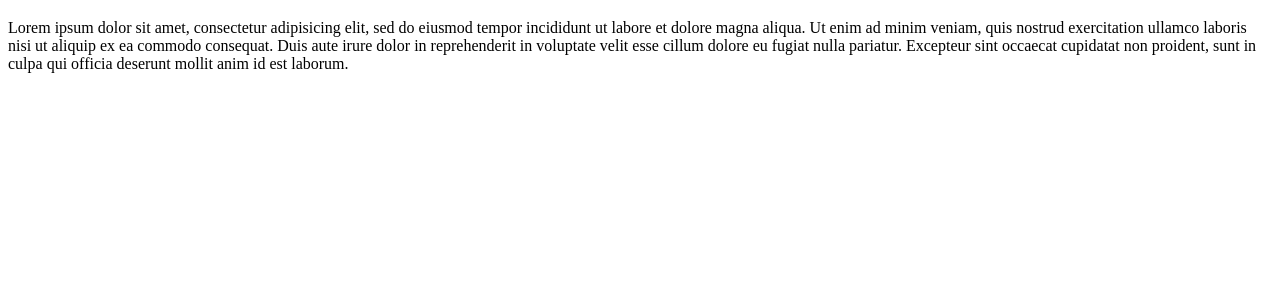
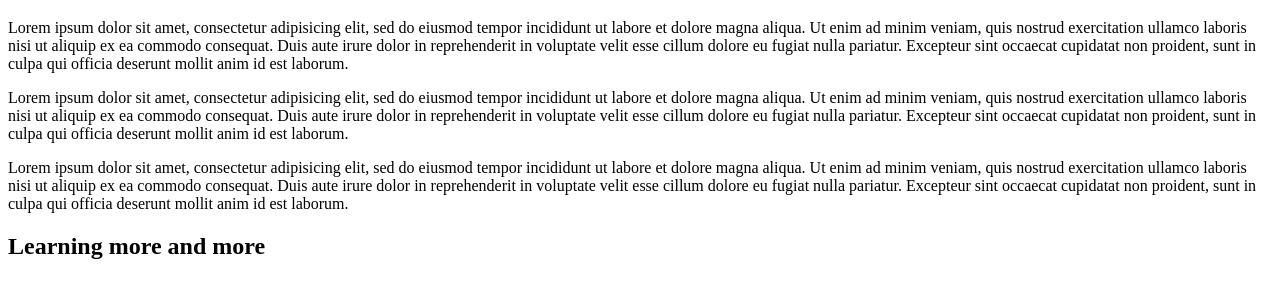
Before and after one commit to CapAllan/savvy-portfolio-a-caprola, a plain HTML site: page blog/index.html in a window 1280 px wide. Shown: the part 61-358 px from the top of the page. Drawn offline with Linux system fonts and the light colour scheme.

Commit message:
day 3 more update

```diff
--- a/blog/index.html
+++ b/blog/index.html
@@ -10,7 +10,8 @@
 <h1>We in this piece doin' code</h1>
 <p>Lorem ipsum dolor sit amet, consectetur adipisicing elit, sed do eiusmod tempor incididunt ut labore et dolore magna aliqua. Ut enim ad minim veniam, quis nostrud exercitation ullamco laboris nisi ut aliquip ex ea commodo consequat. Duis aute irure dolor in reprehenderit in voluptate velit esse cillum dolore eu fugiat nulla pariatur. Excepteur sint occaecat cupidatat non proident, sunt in culpa qui officia deserunt mollit anim id est laborum.
 </p>
-<p></p>
-<p></p>
+<p>Lorem ipsum dolor sit amet, consectetur adipisicing elit, sed do eiusmod tempor incididunt ut labore et dolore magna aliqua. Ut enim ad minim veniam, quis nostrud exercitation ullamco laboris nisi ut aliquip ex ea commodo consequat. Duis aute irure dolor in reprehenderit in voluptate velit esse cillum dolore eu fugiat nulla pariatur. Excepteur sint occaecat cupidatat non proident, sunt in culpa qui officia deserunt mollit anim id est laborum.</p>
+<p>Lorem ipsum dolor sit amet, consectetur adipisicing elit, sed do eiusmod tempor incididunt ut labore et dolore magna aliqua. Ut enim ad minim veniam, quis nostrud exercitation ullamco laboris nisi ut aliquip ex ea commodo consequat. Duis aute irure dolor in reprehenderit in voluptate velit esse cillum dolore eu fugiat nulla pariatur. Excepteur sint occaecat cupidatat non proident, sunt in culpa qui officia deserunt mollit anim id est laborum.</p>
+<h2>Learning more and more</h2>
 </body>
 </html>
```
